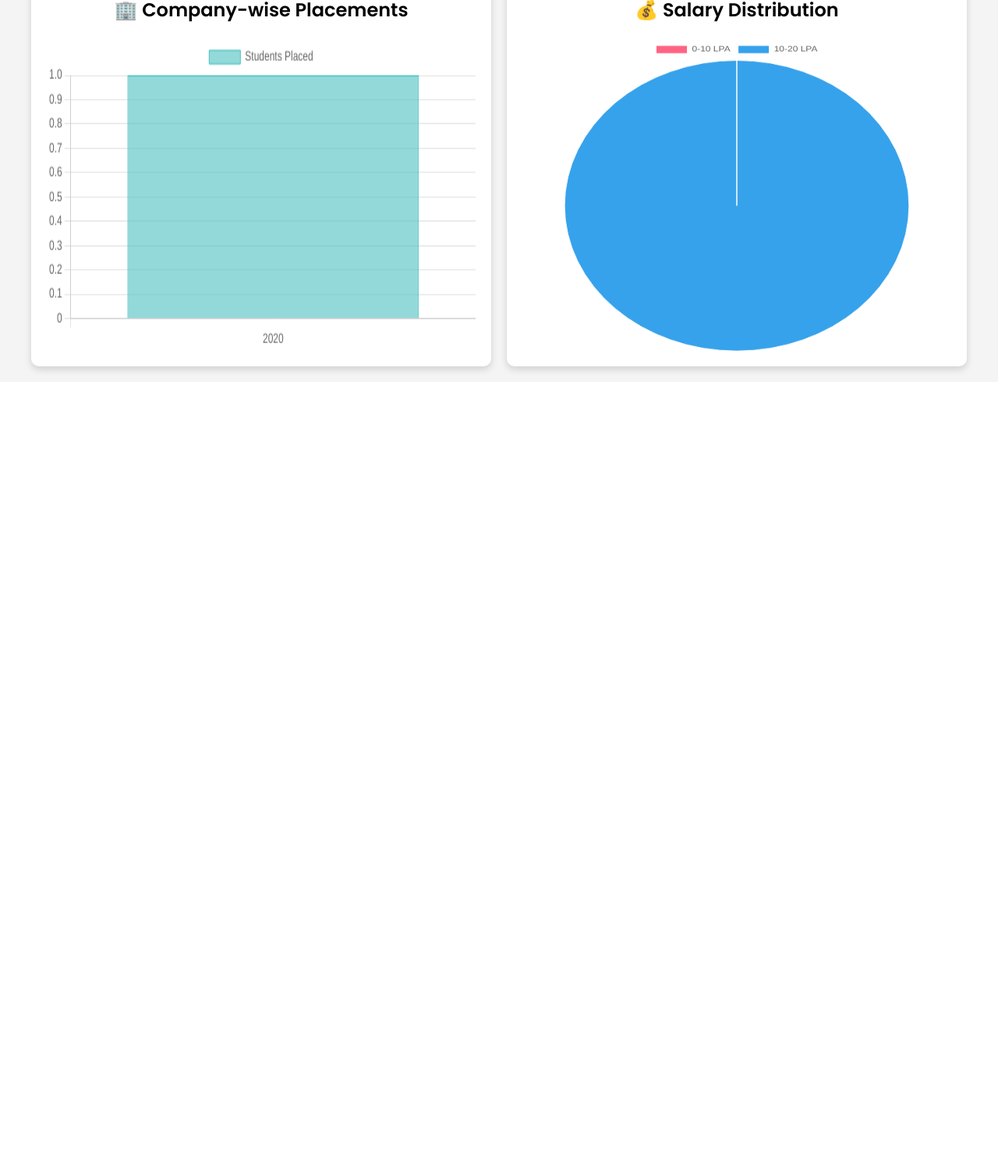
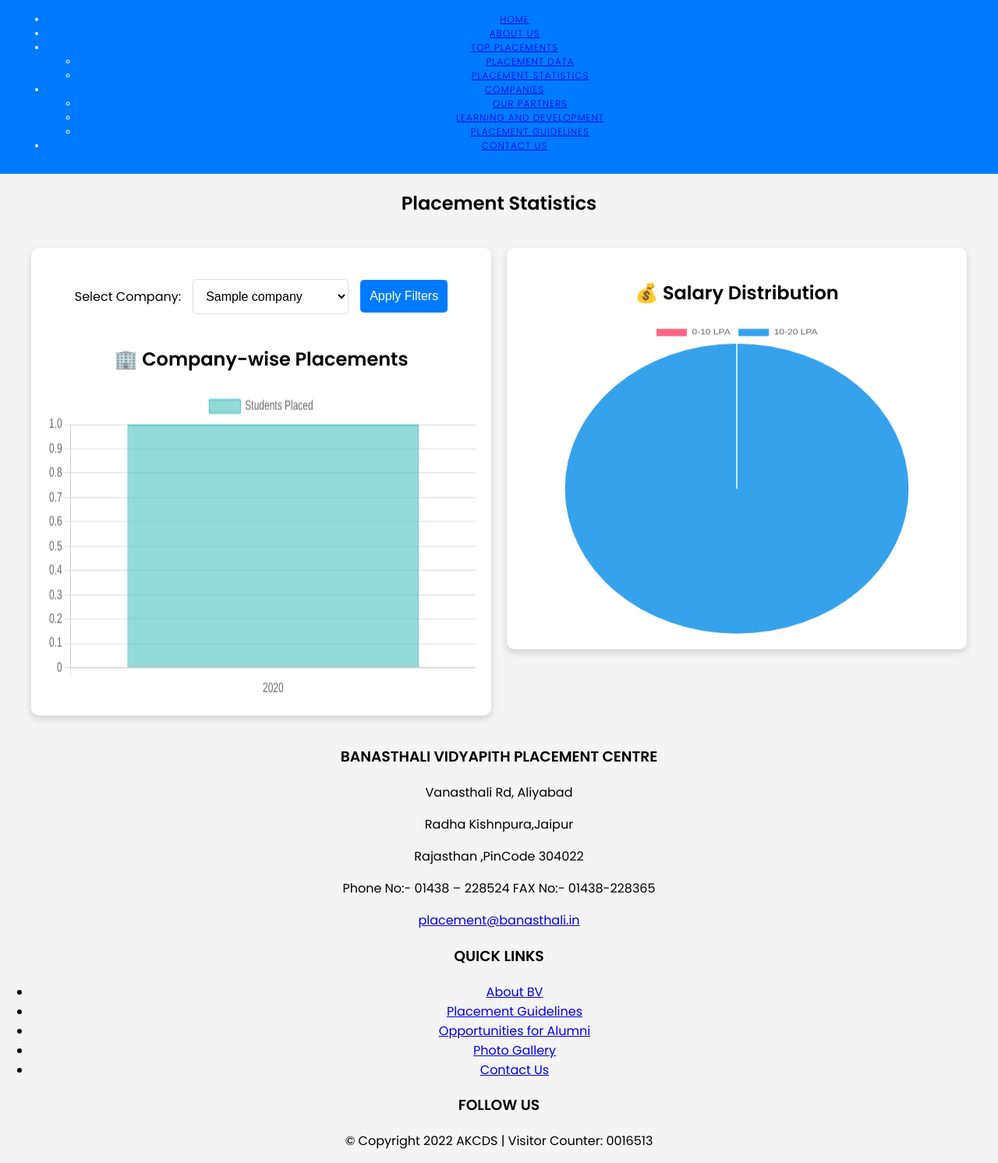
Before and after one commit to rvk0051/Statistics, a Django app: page /placement-stats/ in a window 1280 px wide. Shown: the part 316-1808 px from the top of the page at 78% size. Before the commit the page ends 797 px from the top, so only its background shows below. Run offline with Django 5.2, Linux system fonts and the light colour scheme; tables that the repository leaves empty hold one stand-in row (values such as "Sample post").

Commit message:
Put filter section in chart-container

```diff
--- a/stats/static/css/placement_stats.css
+++ b/stats/static/css/placement_stats.css
@@ -19,8 +19,8 @@ header {
     background: #007bff;
     color: white;
     padding: 15px 20px;
-    font-size: 24px;
-    font-weight: 600;
+    font-size: 12px;
+    font-weight: 300;
     text-transform: uppercase;
     letter-spacing: 1px;
     animation: slideDown 1s ease-in-out;
@@ -45,7 +45,7 @@ header {
 }
 
 /* Each chart container */
-.chart-container {
+.chart-container,.schart-container {
     background: white;
     padding: 20px;
     border-radius: 10px;
@@ -59,7 +59,7 @@ header {
     justify-content: center;
 }
 
-.chart-container:hover {
+.chart-container:hover, .schart-container:hover {
     transform: scale(1.03);
 }
 
@@ -109,8 +109,12 @@ canvas {
     .statistics-container {
         flex-direction: column;
         align-items: center;
+
     }
     .chart-container {
+        width: 90%;
+    }
+    .schart-container {
         width: 90%;
     }
 }
--- a/stats/templates/placement_stats.html
+++ b/stats/templates/placement_stats.html
@@ -11,6 +11,7 @@
 
     <!-- Link CSS -->
     <link rel="stylesheet" href="{% static 'css/placement_stats.css' %}">
+    <link rel="stylesheet" href="{% static 'css/footerheader.css' %}">
 
     <!-- Chart.js for Graphs -->
     <script src="https://cdn.jsdelivr.net/npm/chart.js"></script>
@@ -20,28 +21,59 @@
 </head>
 <body>
 
-    <header>
-        <h1>📊 Placement Statistics</h1>
+    <header class="header">
+
+        <div class="container">
+            <div class="logo">
+                <img src="https://i.ibb.co/vh6n771/logo.png" alt="College Logo">
+            </div>
+            <nav class="navbar">
+                <ul class="nav-links">
+                    <li><a href="{#home%}">Home</a></li>
+                    <li><a href="{#aboutus%}">About Us</a></li>
+                    <li class="dropdown-parent">
+                        <a href="#top-placements">Top Placements</a>
+                        <ul class="dropdown">
+                            <li><a href="{placement%}">Placement Data</a></li>
+                            <li><a href="#placement-statistics">Placement Statistics</a></li>
+                        </ul>
+                    </li>
+                    <li class="dropdown-parent">
+                        <a href="#companies">Companies</a>
+                        <ul class="dropdown">
+                            <li><a href="partner.html">Our Partners</a></li>
+                            <li><a href="learningdev.html">Learning and Development</a></li>
+                            <li><a href="placementg.html">Placement Guidelines</a></li>
+                        </ul>
+                    </li>
+                    <li><a href="{contact%}">Contact Us</a></li>
+                </ul>
+                <div class="menu-toggle">
+                    <i class="fas fa-bars"></i>
+                </div>
+            </nav>
+        </div>
     </header>
 
     <!-- Filters Section -->
-    <section class="filters">
-        <label for="companyFilter">Select Company:</label>
-        <select id="companyFilter">
 
-        </select>
-        <button onclick="applyFilter()">Apply Filters</button>
-    </section>
-
+    <h2>Placement Statistics</h2>
     <section class="statistics-container">
 
 
         <div class="chart-container" data-aos="fade-up">
+            <section class="filters">
+                <label for="companyFilter">Select Company:</label>
+                <select id="companyFilter">
+
+                </select>
+                <button onclick="applyFilter()">Apply Filters</button>
+            </section>
             <h2>🏢 Company-wise Placements</h2>
             <canvas id="companyPlacementsChart"></canvas>
         </div>
 
-        <div class="chart-container" data-aos="fade-up">
+        <div class="schart-container" data-aos="fade-up">
             <h2>💰 Salary Distribution</h2>
             <canvas id="salaryChart"></canvas>
         </div>
@@ -55,6 +87,46 @@
         // Initialize AOS animations
         AOS.init();
     </script>
+    <section class="footer-section">
+        <div class="footer-container">
+            <!-- Contact Information -->
+            <div class="footer-contact">
+                <h3>BANASTHALI VIDYAPITH PLACEMENT CENTRE</h3>
+                <p>Vanasthali Rd, Aliyabad</p>
+                <p>Radha Kishnpura,Jaipur</p>
+                <p>Rajasthan ,PinCode 304022</p>
+                <p><i class="fas fa-phone"></i> Phone No:- 01438 – 228524
 
+                    FAX No:- 01438-228365</p>
+                <p><i class="fas fa-envelope"></i> <a href="#">placement@banasthali.in</a></p>
+            </div>
+
+            <!-- Quick Links -->
+            <div class="footer-links">
+                <h3>QUICK LINKS</h3>
+                <ul>
+                    <li><a href="#">About BV</a></li>
+                    <li><a href="#">Placement Guidelines</a></li>
+                    <li><a href="#">Opportunities for Alumni</a></li>
+                    <li><a href="#">Photo Gallery</a></li>
+                    <li><a href="#">Contact Us</a></li>
+                </ul>
+            </div>
+
+            <!-- Social Links -->
+            <div class="footer-social">
+                <h3>FOLLOW US</h3>
+                <div class="social-icons">
+                    <a href="#"><i class="fab fa-youtube"></i></a>
+                    <a href="#"><i class="fab fa-linkedin"></i></a>
+                    <a href="#"><i class="fab fa-instagram"></i></a>
+                    <a href="#"><i class="fab fa-facebook"></i></a>
+                </div>
+            </div>
+        </div>
+        <div class="footer-bottom">
+            <p>© Copyright 2022 AKCDS | Visitor Counter: <span id="visitor-counter">0016513</span></p>
+        </div>
+    </section>
 </body>
 </html>
```
